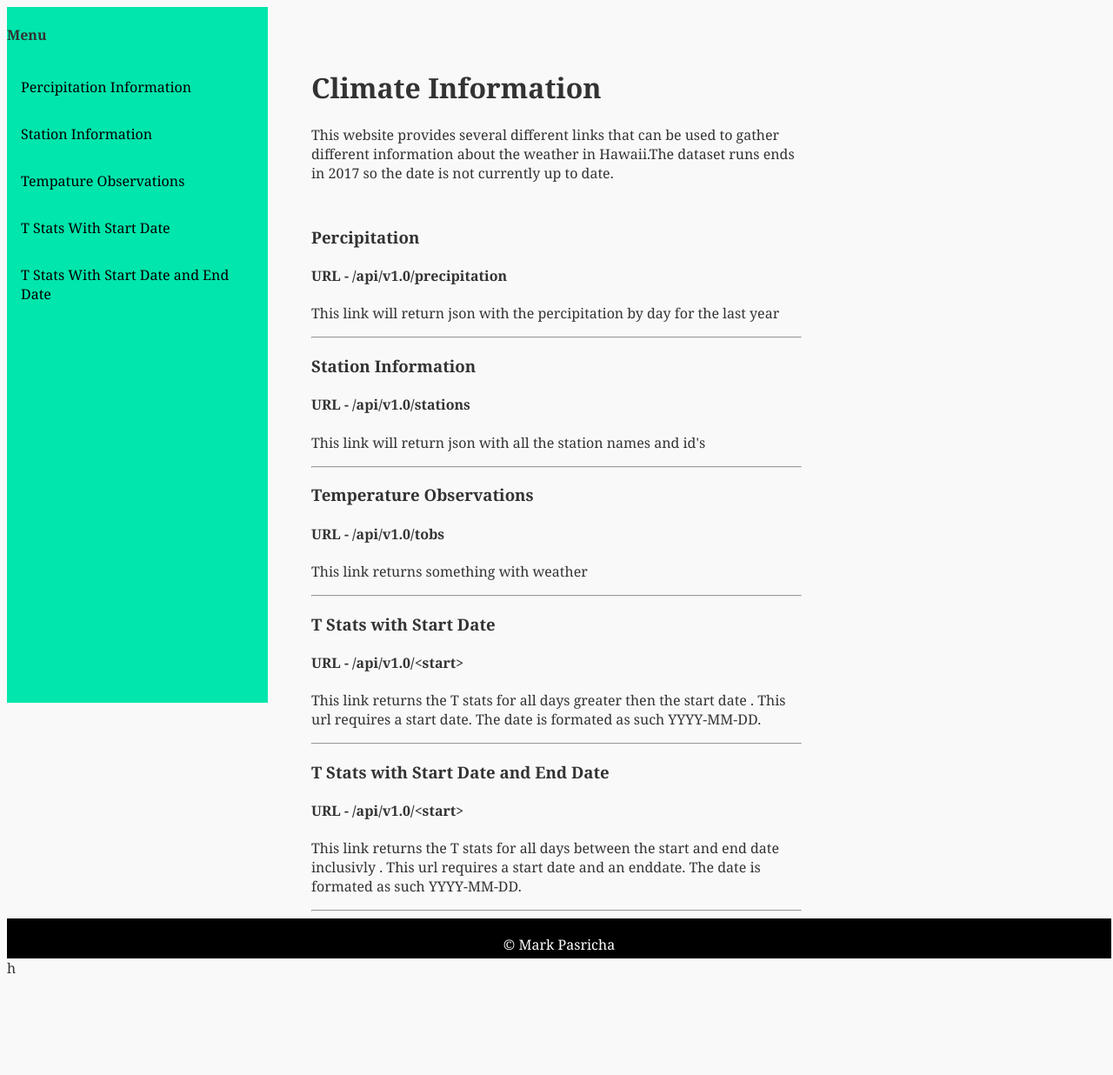
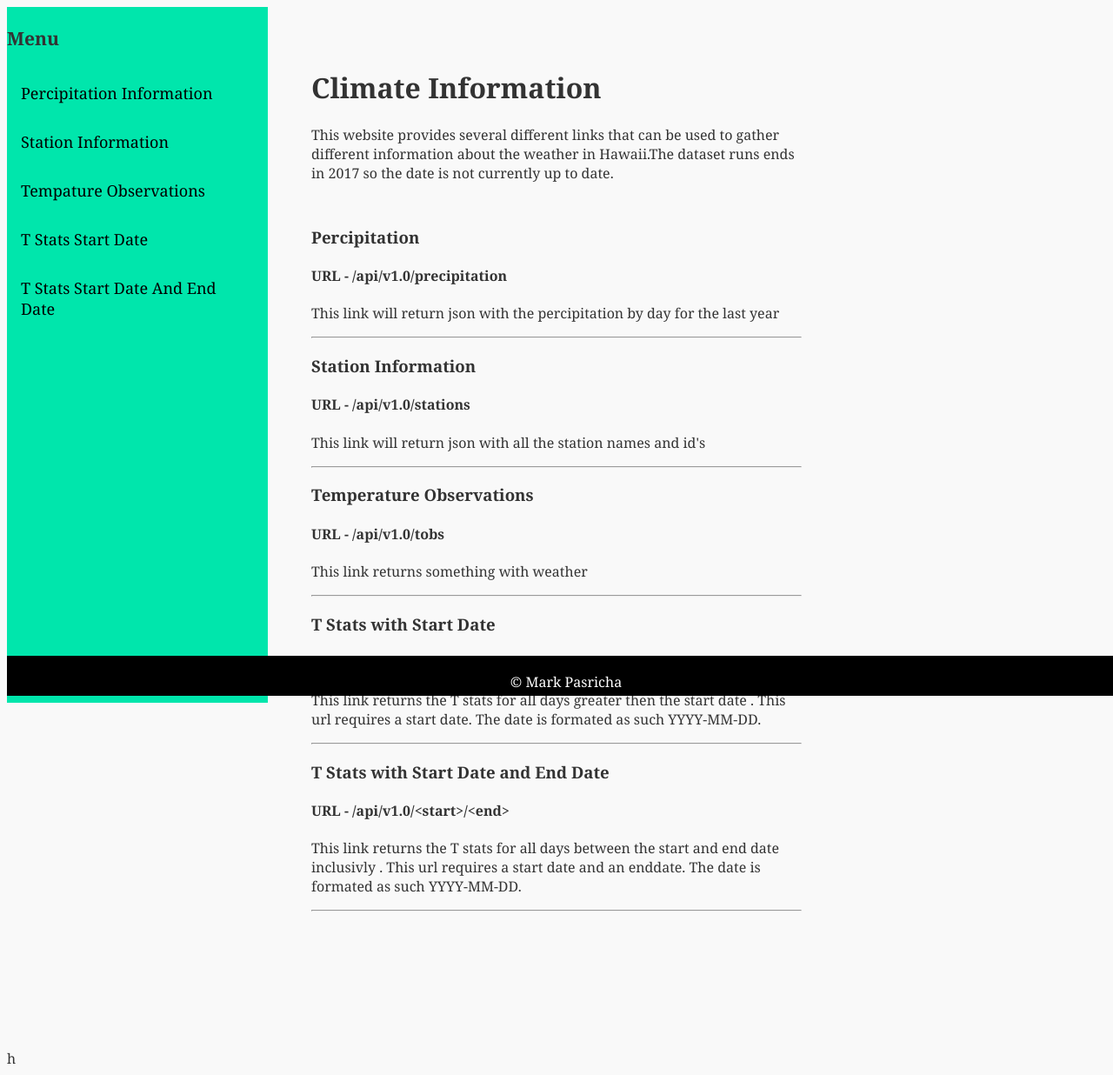
Before and after one commit to mpasricha1/sqlalchemy-challenge, a Flask app: page / in a window 1280 px wide. Shown: the whole page at 87% size. Before the commit the page ends 1119 px from the top, so only its background shows below. Run offline with Flask 2, Linux system fonts and the light colour scheme.

Commit message:
Cleaned folder

```diff
--- a/static/css/style.css
+++ b/static/css/style.css
@@ -3,13 +3,15 @@ body {
 	font-size: 16px;
 	color: #333333;
 	background-color: #F9F9F9;
-	overflow-x: hidden
+	overflow-x: hidden;
+
 }
 
 header{
 	padding-left:350px;
 	padding-right:350px;
 	padding-top:50px;
+
  }
 
  section {
@@ -23,15 +25,18 @@ footer {
   padding: 3px;
   background-color: black;
   color: white;
-  /*position: absolute;*/
+  position: fixed;
   bottom: 0;
   width: 100%;
   height: 2.5rem;
 }
-
+.maincontainer{
+	padding-bottom:150px;
+}
 .sidebar {
   margin: 0;
   padding: 0;
+  font-size:18px;
   width: 300px;
   background-color: #00e6ac;
   position: fixed;
--- a/templates/base.html
+++ b/templates/base.html
@@ -1,21 +1,21 @@
 <!DOCTYPE html>
 <html lang="en">
 	<head>
-		{% if title %}
-		<title>{{title}}</title>
-		{% else %}
 		<title>Home Page</title>
-		{% endif %}
 		<link rel="stylesheet" href="{{ url_for('static', filename= 'css/style.css') }}">
+		<script type="text/javascript">
+			let d = new Date();
+			alert("Todays date is " + d)
+		</script>
 	</head>
 	<body>
 		<div class="sidebar">
-			<h4 class="menubar">Menu</h4>
+			<h3 class="menubar">Menu</h3>
 			<a href="/api/v1.0/precipitation">Percipitation Information</a>
 			<a href="/api/v1.0/stations">Station Information</a>
 			<a href="/api/v1.0/tobs">Tempature Observations</a>
-			<a href="/api/v1.0/<start>">T Stats With Start Date</a>
-			<a href="/api/v1.0/<start>/<end>">T Stats With Start Date and End Date</a>
+			<a href="/api/v1.0/<start>">T Stats Start Date</a>
+			<a href="/api/v1.0/<start>/<end>">T Stats Start Date And End Date</a>
 		</div>
 	</body>
 
--- a/templates/index.html
+++ b/templates/index.html
@@ -1,13 +1,14 @@
 {%extends "base.html" %}
 
 {% block content %}
-	<header>
-		<h1>Climate Information</h1>
-		<p>This website provides several different links that can be used to gather different information about the weather in Hawaii.The dataset runs ends in 2017 so the date is not currently up to date.</p>
-	</header>
+<header>
+	<h1>Climate Information</h1>
+	<p>This website provides several different links that can be used to gather different information about the weather in Hawaii.The dataset runs ends in 2017 so the date is not currently up to date.</p>
+</header>
+<div class = "maincontainer">
 	<section>
 		<article>
-			<h3>Percipitation<h3>
+			<h3>Percipitation</h3>
 			<h4>URL - /api/v1.0/precipitation</h4>
 			<p>This link will return json with the percipitation by day for the last year</p>
 			<hr>
@@ -32,9 +33,10 @@
 		</article>
 		<article>
 			<h3>T Stats with Start Date and End Date</h3>
-			<h4>URL - /api/v1.0/&lt;start&gt;</h4>
+			<h4>URL - /api/v1.0/&lt;start&gt;/&lt;end&gt;</h4>
 			<p>This link returns the T stats for all days between the start and end date inclusivly . This url requires a start date and an enddate. The date is formated as such YYYY-MM-DD.</p>
 			<hr>
 		</article>
 	</section>
+</div>
 {% endblock %}
```
Also changed, not shown: .png (deleted), 2 other files.
